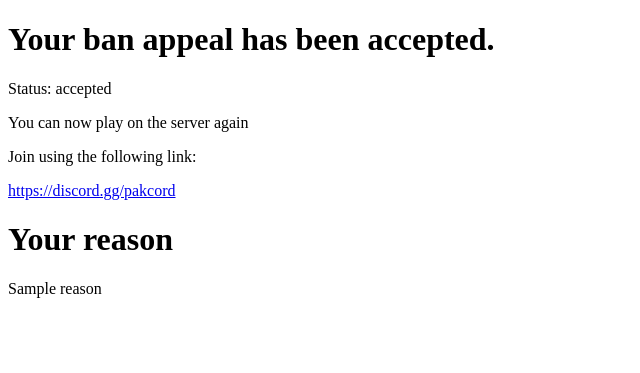
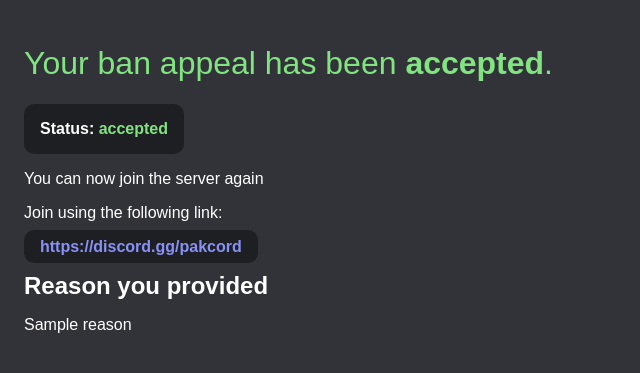
Before and after one commit to azure-badr/Appeal, a Python web app: template client/templates/profile.html in a window 1280 px wide. Shown: the top 373 px of the page, without its empty margins (0-640 px from the left). Run offline with Jinja, Linux system fonts and the light colour scheme; the template is opened without the code that fills it: most values are stand-ins (such as "Sample title", 1, 10 or a date in 2020).

Commit message:
styling changes

```diff
--- /dev/null
+++ b/client/templates/profile.css
@@ -0,0 +1,103 @@
+* {
+  box-sizing: border-box;
+}
+
+body {
+  background-color: #313338;
+  font-family: sans-serif;
+  color: white;
+  padding: 1rem;
+}
+
+.form {
+  display: flex;
+  justify-content: center;
+  align-items: start;
+  flex-direction: column;
+  width: 500px;
+  gap: 1rem;
+}
+
+.form textarea {
+  font-family: 'Segoe UI', Tahoma, Geneva, Verdana, sans-serif;
+  background-color: #1E1F22;
+  border: 1px solid #1E1F22;
+  color: rgba(255, 255, 255, 0.85);
+  font-size: 1rem;
+  width: 100%;
+  padding: 10px;
+  border-radius: 5px;
+  outline: none;
+  transition: border 100ms ease-in-out
+}
+
+.form textarea:focus {
+  outline: none;
+  border: 1px solid #5865F2;
+}
+
+.form .required {
+  position: relative;
+  font-size: 15px;
+  align-self: flex-end;
+  opacity: 0.5;
+}
+
+.form input {
+  padding: 1rem 2.5rem;
+  font-family: Arial, Helvetica, sans-serif;
+  font-weight: bold;
+  font-size: 1rem;
+  background-color: hsl(235, 86%, 65%);
+  color: white;
+  border: none;
+  border-radius: 10px;
+  cursor: pointer;
+  transition: background-color 100ms ease-in-out;
+}
+
+.form input:hover {
+  background-color: hsl(235, 86%, 60%);
+}
+
+.status {
+  padding: 1rem;
+  font-weight: bold;
+  width: fit-content;
+  background: #1E1F22;
+  border-radius: 10px;
+}
+
+.status-text {
+  font-weight: 400;
+}
+
+.accepted {
+  color: hsl(120, 65%, 70%);
+}
+
+.rejected {
+  color: hsl(0, 65%, 70%);
+}
+
+.review {
+  color: hsl(50, 65%, 70%);
+}
+
+.reason {
+  font-size: 1.5rem;
+}
+
+.link {
+  font-weight: bold;
+  color: hsl(235, 86%, 75%);
+  background-color: #1E1F22;
+  padding: 0.5rem 1rem;
+  border-radius: 10px;
+  text-decoration: none;
+}
+
+.link:hover {
+  background-color: #1E1F22;
+  color: hsl(235, 86%, 70%);
+}
--- a/client/templates/profile.html
+++ b/client/templates/profile.html
@@ -2,39 +2,43 @@
 <html>
   <head>
     <title>Ban Appeal Form</title>
+    <link rel="stylesheet" href="{{ url_for('static', filename='profile.css') }}" />
   </head>
   <body>
     {% if user_ban_appeal_data is none %}
-    <h1>Ban Appeal Form</h1>
-    <form action="/appeal" method="POST">
+    <h1>Pakcord Ban Appeal</h1>
+    <form class="form" action="/appeal" method="POST" onsubmit="() => event.preventDefault();">
       <label for="ban_reason">Why do you think you were banned?</label>
-      <textarea id="ban_reason" name="ban_reason" minlength="10" maxlength="250" required></textarea><br />
+      <textarea id="ban_reason" name="ban_reason" minlength="10" maxlength="250" rows="2" required></textarea>
+      <span class="required">required</span>
 
       <label for="reason">Why would you like to be unbanned?</label>
-      <textarea id="reason" name="reason" minlength="10" maxlength="1500" required></textarea><br />
+      <textarea id="reason" name="reason" minlength="10" maxlength="1500" rows="5" required></textarea>
+      <span class="required">required</span>
+
       <input type="submit" value="Submit" />
     </form>
     {% else %}
       {% if user_ban_appeal_data.status == "accepted" %}
-        <h1>Your ban appeal has been accepted.</h1>
-        <p>Status: {{ user_ban_appeal_data.status }}</p>
-        <p>You can now play on the server again</p>
+        <h1 class="status-text accepted">Your ban appeal has been <b>accepted</b>.</h1>
+        <p class="status">Status: <span class="accepted">{{ user_ban_appeal_data.status }}</span></p>
+        <p>You can now join the server again</p>
         <p>Join using the following link: </p>
-        <a target="_blank" href="https://discord.gg/pakcord">https://discord.gg/pakcord</a>
+        <a class="link" target="_blank" href="https://discord.gg/pakcord">https://discord.gg/pakcord</a>
       {% elif user_ban_appeal_data.status == "rejected" %}
-        <h1>Your ban appeal has been rejected.</h1>
-        <p>Status: {{ user_ban_appeal_data.status }}</p>
+        <h1 class="status-text rejected">Your ban appeal has been <b>rejected</b>.</h1>
+        <p class="status">Status: <span class="rejected">{{ user_ban_appeal_data.status }}</span></p>
         {% if user_ban_appeal_data.reappeal_time == 0 %}
-          <p>This ban is permanent</p>
+          <p>This ban is <b>permanent</b></p>
         {% else %}
-          <p>You can reappeal in {{ user_ban_appeal_data.reappeal_time }} month(s)</p>
+          <p>You can reappeal in <b>{{ user_ban_appeal_data.reappeal_time }} month(s)</b></p>
         {% endif %}
       {% else %}
-        <h1>Your ban appeal is currently being reviewed.</h1>
-        <p>Status: {{ user_ban_appeal_data.status }}</p>
+        <h1 class="status-text review">Your ban appeal is currently being <b>reviewed</b>.</h1>
+        <p class="status">Status: <span class="review">{{ user_ban_appeal_data.status }}</span></p>
         <p>Expect your appeal to be reviewed within a week</p>
       {% endif %}
-      <h1>Your reason</h1>
+      <h1 class="reason">Reason you provided</h1>
       <p>{{ user_ban_appeal_data.reason }}</p>
     {% endif %}
   </body>
```
Also changed, not shown: client/main.py (+4 -3 lines).
